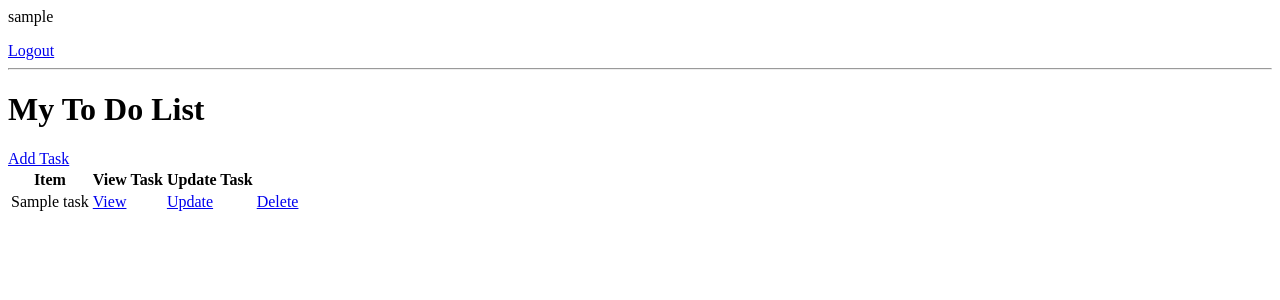
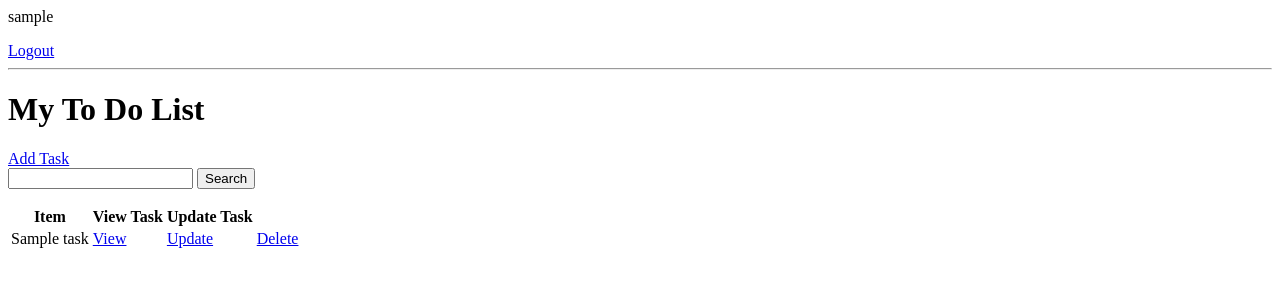
Before and after one commit to ronnahmias/Todo-List-Django, a Django app: page / in a window 1280 px wide. Shown: the top 300 px of the page. Run offline with Django 3.2, Linux system fonts and the light colour scheme; a user stored in the database is signed in; tables that the repository leaves empty hold one stand-in row (values such as "Sample post").

Commit message:
add search

```diff
--- a/todolist/templates/todolist/task_list.html
+++ b/todolist/templates/todolist/task_list.html
@@ -8,6 +8,11 @@
 <hr>
 <h1>My To Do List</h1>
 <a href="{% url 'task-create' %}">Add Task</a>
+
+<form method="GET">
+    <input type="text" name="search-area" value="{{ search_input }}" />
+    <input type="submit" value="Search" />
+</form>
 
 <table>
     <tr>
--- a/todolist/views.py
+++ b/todolist/views.py
@@ -48,6 +48,10 @@ class TaskList(LoginRequiredMixin, ListView):
         # get only user tasks
         context['tasks'] = context['tasks'].filter(user=self.request.user)
         context['counts'] = context['tasks'].filter(complete=False).count()
+        search_input = self.request.GET.get('search-area') or ''
+        if search_input:
+            context['tasks'] = context['tasks'].filter(title__startswith=search_input)
+        context['search_input'] = search_input
         return context
 
 
```
